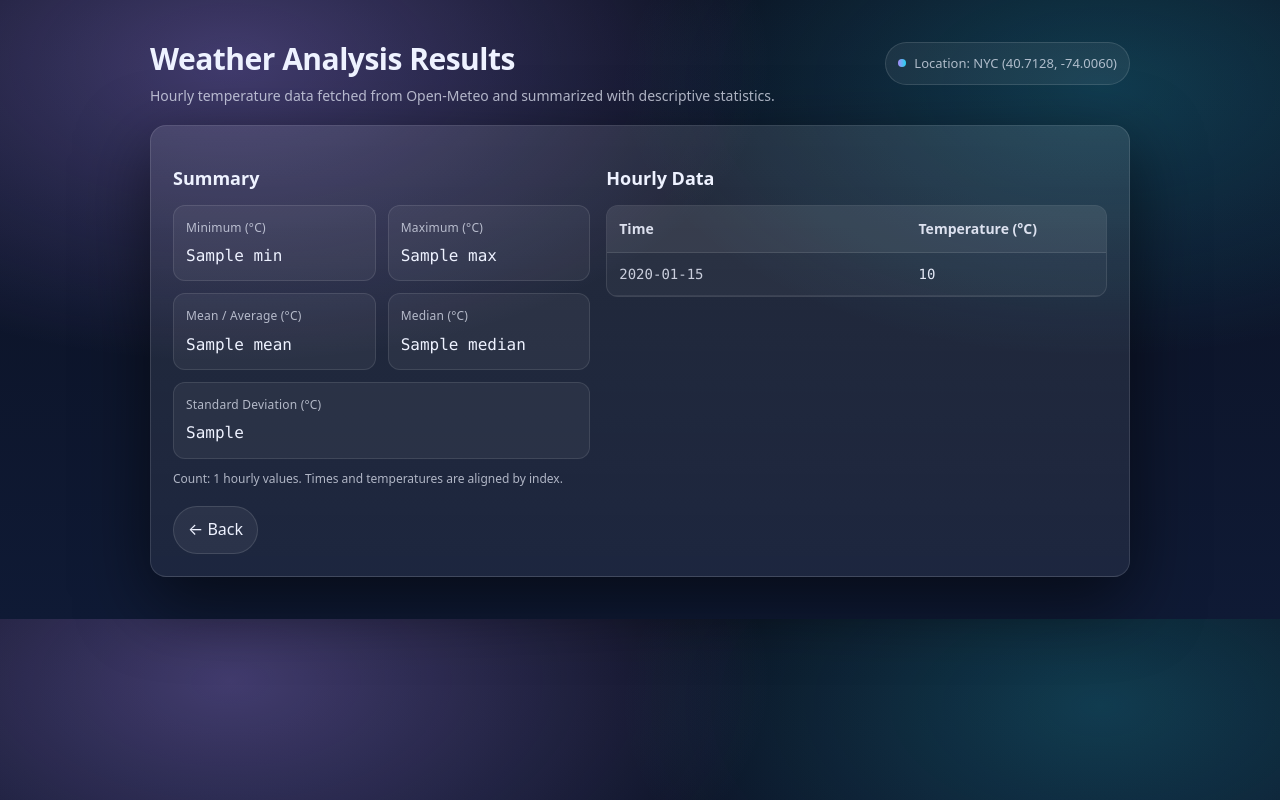
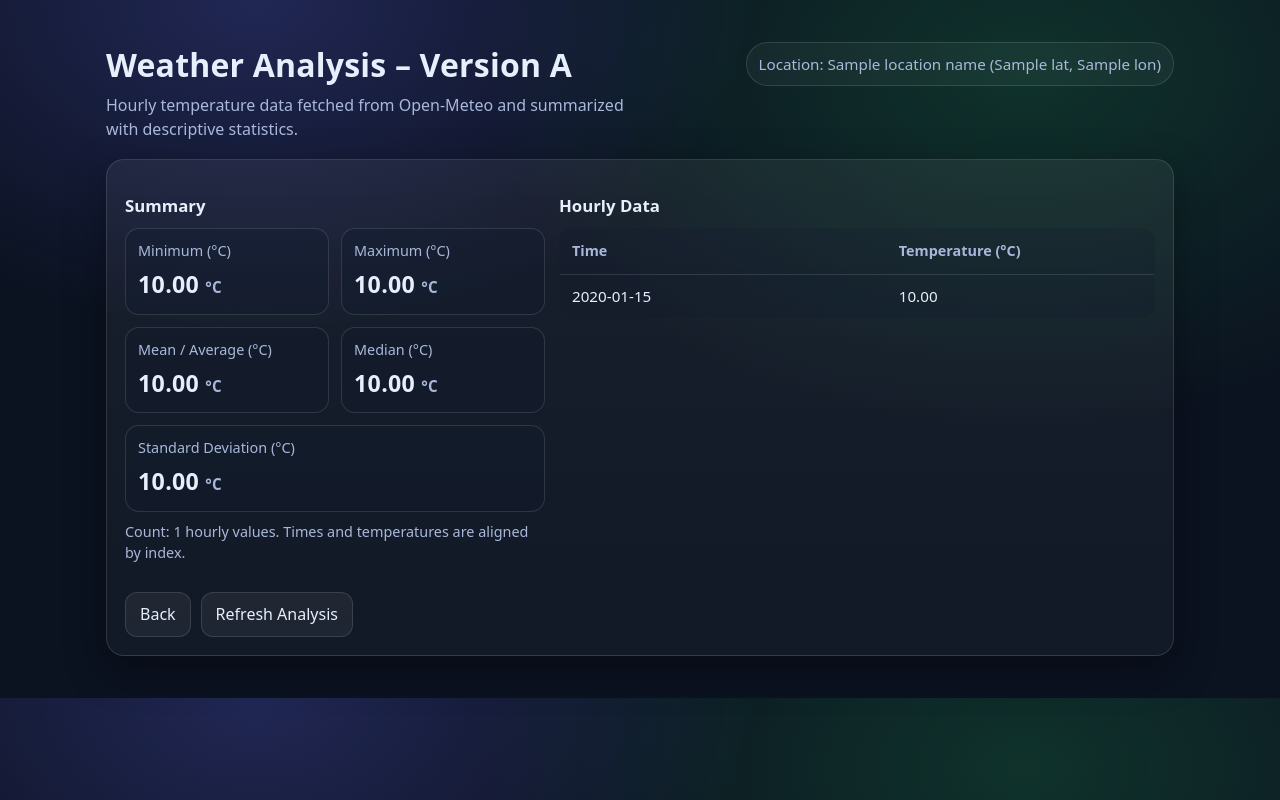
Before and after one commit to ShotoSal/python-sal-data-analyzer, a Flask app: template templates/weather_analysis_results.html in a window 1280 px wide. Run offline with Flask 3, Linux system fonts and the light colour scheme; the template is opened without the code that fills it: most values are stand-ins (such as "Sample title", 1, 10 or a date in 2020).

Commit message:
Demo: change weather analysis page title (A)

```diff
--- a/templates/weather_analysis_results.html
+++ b/templates/weather_analysis_results.html
@@ -6,295 +6,284 @@
   <title>Weather Analysis Results</title>
 
   <style>
-    :root{
-      --bg:#0b1020;
-      --panel:rgba(255,255,255,0.06);
-      --panel-strong:rgba(255,255,255,0.10);
-      --border:rgba(255,255,255,0.12);
-      --text:#eef2ff;
-      --muted:rgba(238,242,255,0.70);
-      --accent:#22d3ee;
-      --accent2:#a78bfa;
-      --shadow:0 24px 70px rgba(0,0,0,0.55);
-      --radius:16px;
-      --radius-sm:12px;
-      --font:system-ui,-apple-system,Segoe UI,Roboto,Arial,sans-serif;
-      --mono:ui-monospace,SFMono-Regular,Menlo,Monaco,Consolas,"Liberation Mono","Courier New",monospace;
+    :root {
+      --bg: #0b1220;
+      --panel: rgba(255, 255, 255, 0.06);
+      --panel2: rgba(255, 255, 255, 0.04);
+      --border: rgba(255, 255, 255, 0.12);
+      --text: #e7eefc;
+      --muted: #a9b8da;
+      --shadow: 0 14px 40px rgba(0,0,0,0.35);
+      --radius: 18px;
     }
 
-    *{ box-sizing:border-box; }
+    * { box-sizing: border-box; }
 
-    body{
-      margin:0;
-      padding:42px 18px;
-      font-family:var(--font);
-      color:var(--text);
+    body {
+      margin: 0;
+      font-family: system-ui, -apple-system, Segoe UI, Roboto, Arial, sans-serif;
+      color: var(--text);
       background:
-        radial-gradient(900px 500px at 18% 10%, rgba(167,139,250,0.35), transparent 60%),
-        radial-gradient(800px 450px at 86% 14%, rgba(34,211,238,0.22), transparent 60%),
-        linear-gradient(180deg, var(--bg), #0f1a35);
-      line-height:1.6;
+        radial-gradient(900px 600px at 20% 0%, rgba(99, 102, 241, 0.25), transparent 55%),
+        radial-gradient(900px 600px at 80% 10%, rgba(34, 197, 94, 0.18), transparent 60%),
+        var(--bg);
+      line-height: 1.45;
     }
 
-    .container{
-      width:min(980px, 100%);
-      margin:0 auto;
+    .container {
+      max-width: 1100px;
+      margin: 42px auto;
+      padding: 0 16px;
     }
 
-    .header{
-      display:flex;
-      align-items:flex-start;
-      justify-content:space-between;
-      gap:18px;
-      margin-bottom:18px;
+    .topbar {
+      display: flex;
+      align-items: flex-start;
+      justify-content: space-between;
+      gap: 16px;
+      margin-bottom: 18px;
     }
 
-    .title{
-      margin:0;
-      font-size:30px;
-      letter-spacing:-0.5px;
-      line-height:1.15;
+    h1 {
+      margin: 0 0 6px 0;
+      font-size: 2rem;
+      letter-spacing: 0.2px;
     }
 
-    .subtitle{
-      margin:8px 0 0;
-      color:var(--muted);
-      font-size:14px;
+    .subtitle {
+      margin: 0;
+      color: var(--muted);
+      max-width: 60ch;
     }
 
-    .badge{
-      display:inline-flex;
-      align-items:center;
-      gap:8px;
-      padding:10px 12px;
-      border-radius:999px;
-      border:1px solid var(--border);
-      background:rgba(255,255,255,0.06);
-      color:var(--muted);
-      font-size:13px;
-      white-space:nowrap;
-      height:fit-content;
+    .pill {
+      padding: 10px 12px;
+      border-radius: 999px;
+      border: 1px solid var(--border);
+      background: var(--panel2);
+      color: var(--muted);
+      font-size: 0.95rem;
+      white-space: nowrap;
     }
 
-    .badge-dot{
-      width:8px;
-      height:8px;
-      border-radius:50%;
-      background:linear-gradient(90deg, var(--accent2), var(--accent));
+    .card {
+      border: 1px solid var(--border);
+      background: linear-gradient(180deg, var(--panel), rgba(255, 255, 255, 0.03));
+      border-radius: var(--radius);
+      box-shadow: var(--shadow);
+      padding: 18px;
     }
 
-    .card{
-      background:linear-gradient(180deg, var(--panel-strong), var(--panel));
-      border:1px solid var(--border);
-      border-radius:var(--radius);
-      box-shadow:var(--shadow);
-      padding:22px;
+    .grid {
+      display: grid;
+      grid-template-columns: 1fr;
+      gap: 14px;
+      margin-top: 16px;
     }
 
-    .grid{
-      display:grid;
-      grid-template-columns: 1fr 1.2fr;
-      gap:16px;
-      margin-top:16px;
-      align-items:start;
+    @media (min-width: 960px) {
+      .grid { grid-template-columns: 420px 1fr; }
     }
 
-    .stat-grid{
-      display:grid;
-      grid-template-columns:1fr 1fr;
-      gap:12px;
+    .section-title {
+      margin: 0 0 10px 0;
+      font-size: 1.05rem;
+      color: var(--text);
     }
 
-    .stat{
-      border:1px solid rgba(255,255,255,0.10);
-      background:rgba(255,255,255,0.05);
-      border-radius:var(--radius-sm);
-      padding:12px 12px;
+    .stats {
+      display: grid;
+      grid-template-columns: 1fr 1fr;
+      gap: 12px;
     }
 
-    .stat .label{
-      display:block;
-      color:var(--muted);
-      font-size:12px;
-      margin-bottom:6px;
-      letter-spacing:0.2px;
+    .stat {
+      border: 1px solid var(--border);
+      background: rgba(17, 26, 46, 0.35);
+      border-radius: 14px;
+      padding: 12px;
     }
 
-    .stat .value{
-      font-family:var(--mono);
-      font-size:16px;
-      color:var(--text);
+    .label {
+      margin: 0 0 6px 0;
+      color: var(--muted);
+      font-size: 0.9rem;
     }
 
-    .hint{
-      margin-top:10px;
-      color:var(--muted);
-      font-size:12px;
+    .value {
+      margin: 0;
+      font-size: 1.45rem;
+      font-weight: 700;
+      letter-spacing: 0.3px;
     }
 
-    .table-wrap{
-      border:1px solid rgba(255,255,255,0.10);
-      border-radius:var(--radius-sm);
-      overflow:hidden;
-      background:rgba(255,255,255,0.04);
+    .value small {
+      font-size: 0.95rem;
+      font-weight: 650;
+      color: var(--muted);
+      margin-left: 6px;
     }
 
-    table{
-      width:100%;
-      border-collapse:collapse;
-      font-size:14px;
+    .span-2 {
+      grid-column: span 2;
     }
 
-    thead th{
-      text-align:left;
-      padding:12px;
-      background:rgba(255,255,255,0.06);
-      color:rgba(238,242,255,0.90);
-      font-weight:650;
-      border-bottom:1px solid rgba(255,255,255,0.10);
+    table {
+      width: 100%;
+      border-collapse: collapse;
+      overflow: hidden;
+      border-radius: 14px;
+      border: 1px solid var(--border);
+      background: rgba(17, 26, 46, 0.25);
     }
 
-    tbody td{
-      padding:10px 12px;
-      border-bottom:1px solid rgba(255,255,255,0.08);
-      color:rgba(238,242,255,0.88);
+    thead th {
+      text-align: left;
+      padding: 12px 12px;
+      font-size: 0.9rem;
+      color: var(--muted);
+      border-bottom: 1px solid var(--border);
     }
 
-    tbody tr:hover td{
-      background:rgba(34,211,238,0.06);
+    tbody td {
+      padding: 10px 12px;
+      border-bottom: 1px solid rgba(255,255,255,0.07);
+      font-size: 0.95rem;
     }
 
-    .temp{
-      font-family:var(--mono);
-      color:rgba(238,242,255,0.95);
+    tbody tr:last-child td {
+      border-bottom: none;
     }
 
-    .empty{
-      color:var(--muted);
-      margin:0;
-      padding:12px;
+    .btnrow {
+      margin-top: 14px;
+      display: flex;
+      gap: 10px;
+      flex-wrap: wrap;
     }
 
-    .actions{
-      margin-top:18px;
-      display:flex;
-      justify-content:flex-start;
+    a.button {
+      text-decoration: none;
+      padding: 10px 14px;
+      border-radius: 12px;
+      border: 1px solid var(--border);
+      background: rgba(255,255,255,0.06);
+      color: var(--text);
+      display: inline-block;
     }
 
-    .btn{
-      display:inline-flex;
-      align-items:center;
-      gap:8px;
-      padding:10px 14px;
-      border-radius:999px;
-      border:1px solid rgba(255,255,255,0.12);
-      background:rgba(255,255,255,0.06);
-      color:var(--text);
-      text-decoration:none;
-      transition:transform 0.15s ease, background 0.15s ease, border-color 0.15s ease;
+    a.button:hover { background: rgba(255,255,255,0.10); }
+
+    .notice {
+      margin-top: 10px;
+      color: var(--muted);
+      font-size: 0.9rem;
     }
 
-    .btn:hover{
-      transform:translateY(-1px);
-      background:rgba(255,255,255,0.10);
-      border-color:rgba(255,255,255,0.18);
-    }
-
-    @media (max-width: 900px){
-      .grid{ grid-template-columns:1fr; }
-      .header{ flex-direction:column; }
-      .badge{ width:fit-content; }
+    .error {
+      border: 1px solid rgba(239,68,68,0.35);
+      background: rgba(239,68,68,0.08);
+      padding: 12px;
+      border-radius: 14px;
+      color: #ffd2d2;
     }
   </style>
 </head>
 
 <body>
-  <div class="container">
-    <div class="header">
+  <main class="container">
+    <div class="topbar">
       <div>
-        <h1 class="title">Weather Analysis Results</h1>
+        <h1>Weather Analysis – Version A</h1>
         <p class="subtitle">
           Hourly temperature data fetched from Open-Meteo and summarized with descriptive statistics.
         </p>
       </div>
-      <div class="badge">
-        <span class="badge-dot"></span>
-        <span>Location: NYC (40.7128, -74.0060)</span>
+
+      <div class="pill">
+        Location: {{ location_name }} ({{ lat }}, {{ lon }})
       </div>
     </div>
 
     <div class="card">
       {% if times and temperatures %}
         <div class="grid">
-          <!-- Summary Stats -->
-          <div>
-            <h2 style="margin:0 0 12px; font-size:18px;">Summary</h2>
+          <!-- Summary -->
+          <section>
+            <h2 class="section-title">Summary</h2>
 
-            <div class="stat-grid">
+            {% if analysis %}
+              <div class="stats">
                 <div class="stat">
-                <span class="label">Minimum (°C)</span>
-                <span class="value">{{ analysis.min }}</span>
+                  <p class="label">Minimum (°C)</p>
+                  <p class="value">{{ "%.2f"|format(analysis.min) }}<small>°C</small></p>
                 </div>
 
                 <div class="stat">
-                <span class="label">Maximum (°C)</span>
-                <span class="value">{{ analysis.max }}</span>
+                  <p class="label">Maximum (°C)</p>
+                  <p class="value">{{ "%.2f"|format(analysis.max) }}<small>°C</small></p>
                 </div>
 
                 <div class="stat">
-                <span class="label">Mean / Average (°C)</span>
-                <span class="value">{{ analysis.mean }}</span>
+                  <p class="label">Mean / Average (°C)</p>
+                  <p class="value">{{ "%.2f"|format(analysis.mean) }}<small>°C</small></p>
                 </div>
 
                 <div class="stat">
-                <span class="label">Median (°C)</span>
-                <span class="value">{{ analysis.median }}</span>
+                  <p class="label">Median (°C)</p>
+                  <p class="value">{{ "%.2f"|format(analysis.median) }}<small>°C</small></p>
                 </div>
 
-              <div class="stat" style="grid-column: 1 / -1;">
-                <span class="label">Standard Deviation (°C)</span>
-                <span class="value">{{ analysis.std_dev }}</span>
+                <div class="stat span-2">
+                  <p class="label">Standard Deviation (°C)</p>
+                  <p class="value">{{ "%.2f"|format(analysis.std_dev) }}<small>°C</small></p>
                 </div>
               </div>
 
-            <div class="hint">
+              <p class="notice">
                 Count: {{ analysis.count }} hourly values. Times and temperatures are aligned by index.
+              </p>
+            {% else %}
+              <div class="error">
+                Statistics were not provided. Visit <code>/analyze-weather</code> (not <code>/test-weather</code>).
               </div>
-          </div>
+            {% endif %}
+          </section>
 
-          <!-- Data Table -->
-          <div>
-            <h2 style="margin:0 0 12px; font-size:18px;">Hourly Data</h2>
-            <div class="table-wrap">
+          <!-- Hourly Data -->
+          <section>
+            <h2 class="section-title">Hourly Data</h2>
+
             <table>
               <thead>
                 <tr>
-                    <th style="width:60%;">Time</th>
-                    <th style="width:40%;">Temperature (°C)</th>
+                  <th style="width: 55%;">Time</th>
+                  <th>Temperature (°C)</th>
                 </tr>
               </thead>
               <tbody>
                 {% for i in range(times|length) %}
                   <tr>
-                    <td style="font-family: var(--mono); color: rgba(238,242,255,0.82);">
-                      {{ times[i] }}
-                    </td>
-                    <td class="temp">{{ temperatures[i] }}</td>
+                    <td>{{ times[i] }}</td>
+                    <td>{{ "%.2f"|format(temperatures[i]) }}</td>
                   </tr>
                 {% endfor %}
               </tbody>
             </table>
+          </section>
         </div>
-          </div>
+
+        <div class="btnrow">
+          <a class="button" href="/">Back</a>
+          <a class="button" href="/analyze-weather">Refresh Analysis</a>
         </div>
       {% else %}
-        <p class="empty">No weather data available to analyze.</p>
+        <div class="error">No weather data available to analyze.</div>
+        <div class="btnrow">
+          <a class="button" href="/">Back</a>
+        </div>
       {% endif %}
-
-      <div class="actions">
-        <a class="btn" href="/">← Back</a>
     </div>
-    </div>
-  </div>
+  </main>
 </body>
 </html>
```
Lines whose indentation alone changed are shown as unchanged.
